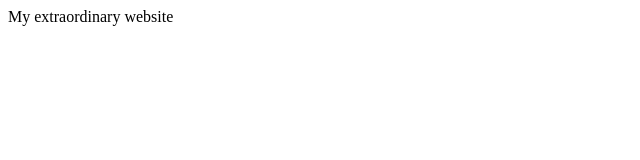
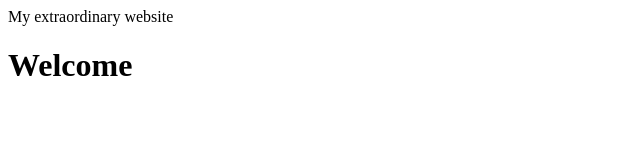
Before and after one commit to LeslieVanessa/LeslieVanessa.github.io, a plain HTML site: page index.html in a window 1280 px wide. Shown: the whole page, without its empty margins (0-640 px from the left). Drawn offline with Linux system fonts and the light colour scheme.

Commit message:
Update index.html

```diff
--- a/index.html
+++ b/index.html
@@ -4,5 +4,7 @@
    <tittle> My extraordinary website </tittle>
    </head>
   <body>
+   <h1>  Welcome </h1>
 
+ </body>
 </html>
```
